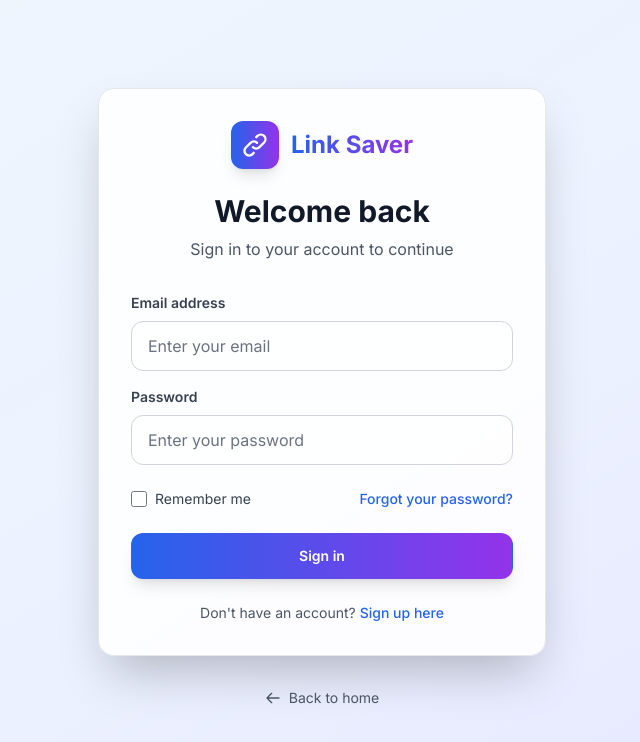
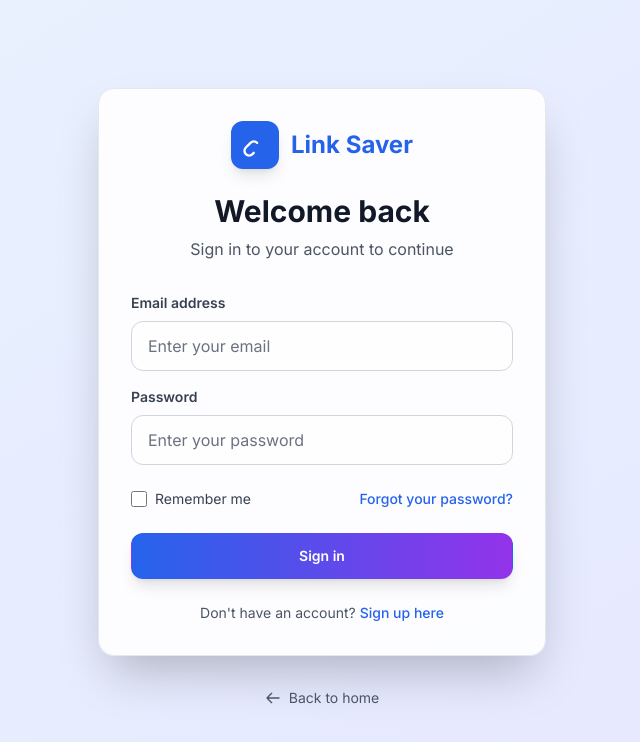
Before and after one commit to sreeharij2003/link-saver-auto-summary, a Next.js app: page /auth/login in a window 1280 px wide. Shown: the top 742 px of the page, without its empty margins (318-958 px from the left). Built offline with nearby package versions, Linux system fonts and the light colour scheme.

Commit message:
Fix build compatibility issues

```diff
--- a/src/app/auth/login/page.tsx
+++ b/src/app/auth/login/page.tsx
@@ -36,7 +36,7 @@ export default function LoginPage() {
   }
 
   return (
-    <div className="min-h-screen bg-gradient-to-br from-slate-50 via-blue-50 to-indigo-100 flex items-center justify-center py-12 px-4 sm:px-6 lg:px-8">
+    <div className="min-h-screen bg-gradient-to-br from-blue-50 to-indigo-100 flex items-center justify-center py-12 px-4 sm:px-6 lg:px-8">
       {/* Background Pattern */}
       <div className="absolute inset-0 opacity-30 bg-gradient-to-br from-blue-100 to-purple-100"></div>
 
@@ -44,12 +44,12 @@ export default function LoginPage() {
         <div className="bg-white bg-opacity-90 rounded-2xl shadow-2xl border border-gray-200 p-8">
           <div className="text-center">
             <div className="flex items-center justify-center mb-6">
-              <div className="w-12 h-12 bg-gradient-to-r from-blue-600 to-purple-600 rounded-xl flex items-center justify-center mr-3 shadow-lg">
+              <div className="w-12 h-12 bg-blue-600 rounded-xl flex items-center justify-center mr-3 shadow-lg">
                 <svg className="w-7 h-7 text-white" fill="none" stroke="currentColor" viewBox="0 0 24 24">
-                  <path strokeLinecap="round" strokeLinejoin="round" strokeWidth={2} d="M13.828 10.172a4 4 0 00-5.656 0l-4 4a4 4 0 105.656 5.656l1.102-1.101m-.758-4.899a4 4 0 005.656 0l4-4a4 4 0 00-5.656-5.656l-1.1 1.1" />
+                  <path strokeLinecap="round" strokeLinejoin="round" strokeWidth={2} d="M13.828 10.172a4 4 0 00-5.656 0l-4 4a4 4 0 105.656 5.656l1.102-1.101" />
                 </svg>
               </div>
-              <h1 className="text-2xl font-bold bg-gradient-to-r from-blue-600 to-purple-600 bg-clip-text text-transparent">
+              <h1 className="text-2xl font-bold text-blue-600">
                 Link Saver
               </h1>
             </div>
--- a/src/app/auth/register/page.tsx
+++ b/src/app/auth/register/page.tsx
@@ -51,7 +51,7 @@ export default function RegisterPage() {
   }
 
   return (
-    <div className="min-h-screen bg-gradient-to-br from-slate-50 via-blue-50 to-indigo-100 flex items-center justify-center py-12 px-4 sm:px-6 lg:px-8">
+    <div className="min-h-screen bg-gradient-to-br from-blue-50 to-indigo-100 flex items-center justify-center py-12 px-4 sm:px-6 lg:px-8">
       {/* Background Pattern */}
       <div className="absolute inset-0 opacity-30 bg-gradient-to-br from-blue-100 to-purple-100"></div>
 
@@ -59,12 +59,12 @@ export default function RegisterPage() {
         <div className="bg-white bg-opacity-90 rounded-2xl shadow-2xl border border-gray-200 p-8">
           <div className="text-center">
             <div className="flex items-center justify-center mb-6">
-              <div className="w-12 h-12 bg-gradient-to-r from-blue-600 to-purple-600 rounded-xl flex items-center justify-center mr-3 shadow-lg">
+              <div className="w-12 h-12 bg-blue-600 rounded-xl flex items-center justify-center mr-3 shadow-lg">
                 <svg className="w-7 h-7 text-white" fill="none" stroke="currentColor" viewBox="0 0 24 24">
-                  <path strokeLinecap="round" strokeLinejoin="round" strokeWidth={2} d="M13.828 10.172a4 4 0 00-5.656 0l-4 4a4 4 0 105.656 5.656l1.102-1.101m-.758-4.899a4 4 0 005.656 0l4-4a4 4 0 00-5.656-5.656l-1.1 1.1" />
+                  <path strokeLinecap="round" strokeLinejoin="round" strokeWidth={2} d="M13.828 10.172a4 4 0 00-5.656 0l-4 4a4 4 0 105.656 5.656l1.102-1.101" />
                 </svg>
               </div>
-              <h1 className="text-2xl font-bold bg-gradient-to-r from-blue-600 to-purple-600 bg-clip-text text-transparent">
+              <h1 className="text-2xl font-bold text-blue-600">
                 Link Saver
               </h1>
             </div>
--- /dev/null
+++ b/src/app/test/page.tsx
@@ -0,0 +1,18 @@
+'use client'
+
+export default function TestPage() {
+  return (
+    <div className="min-h-screen bg-gradient-to-br from-slate-50 via-blue-50 to-indigo-100 flex items-center justify-center py-12 px-4 sm:px-6 lg:px-8">
+      <div className="absolute inset-0 opacity-30 bg-gradient-to-br from-blue-100 to-purple-100"></div>
+
+      <div className="relative max-w-md w-full space-y-8">
+        <div className="bg-white bg-opacity-90 rounded-2xl shadow-2xl border border-gray-200 p-8">
+          <div className="text-center">
+            <h1 className="text-2xl font-bold text-gray-900 mb-4">Test Page</h1>
+            <p className="text-gray-600">This is a test page to verify build compatibility.</p>
+          </div>
+        </div>
+      </div>
+    </div>
+  )
+}
```
